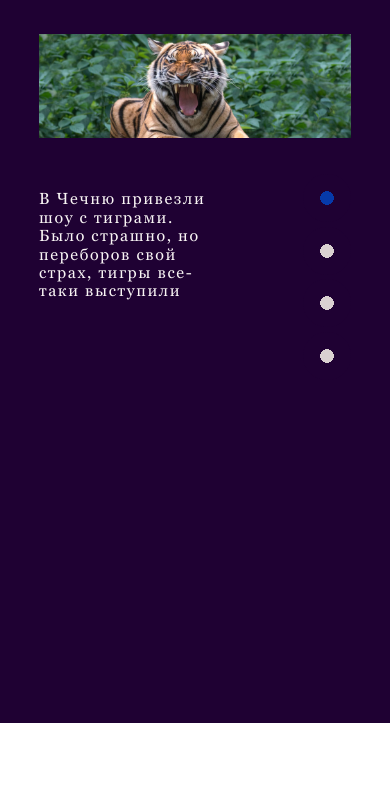
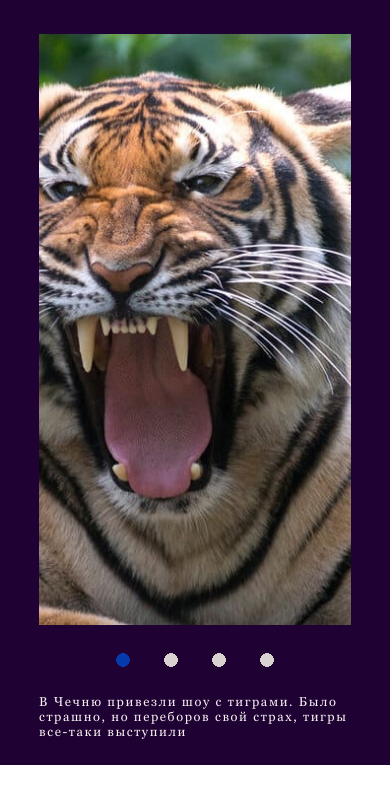
Before and after one commit to SmSka2021/cssMemSlider, a plain HTML site: page cssMemSlider/index.html in a window 390 px wide. Drawn offline with Linux system fonts and the light colour scheme.

Commit message:
feat: add adaptive Sat May 14 2022 17:15:13 GMT+0300

```diff
--- a/cssMemSlider/style.css
+++ b/cssMemSlider/style.css
@@ -41,6 +41,13 @@
   margin: 0 auto;
   background: rgb(31, 1, 51);
 }
+@media screen and (max-width: 1100px){
+  .wrapper,
+  .block,
+  .slider{
+    min-height: 87vh;
+}
+}
 @media screen and (max-width: 320px){
   .wrapper,
   .block,
@@ -80,8 +87,8 @@
   width: 100%;
   margin-top: 2rem;
 }
-@media screen and (max-width: 320px){
-  .slider_and_input{
+@media screen and (max-width: 1100px){
+.slider_and_input{
 flex-direction: column;
 justify-content: flex-start;
 margin-top: 0;
@@ -105,7 +112,7 @@ margin-top: 0;
   flex-flow: row nowrap;
   transition: all 0.5s linear;
 }
-@media screen and (max-width: 320px){
+@media screen and (max-width: 1100px){
   .wrapper_slider_Text {
     width: 100%;
   }
@@ -122,6 +129,14 @@ margin-top: 0;
   font-weight: 400;
   letter-spacing: 0.1rem;
   margin: 0;
+}
+@media screen and (max-width: 1100px){
+  .slider__txt{
+    font-size: .8rem;
+  }
+  .slider__contents_Text {
+    padding: 0;
+  }
 }
 @media screen and (max-width: 320px){
   .slider__txt{
@@ -164,7 +179,7 @@ margin-top: 0;
   transition: all .2s linear;
   overflow: visible;
 }
-@media screen and (max-width: 320px){
+@media screen and (max-width: 1100px){
   .switchers {
     width: 100%;
     display: flex;
@@ -176,9 +191,15 @@ margin-top: 0;
   .switcher {
     display: inline-block;
     cursor: pointer;
+    width: 3rem;
+    height: 3rem;
+    margin: 0;
+  }
+}
+@media screen and (max-width: 320px){
+    .switcher {
     width: 2rem;
     height: 2rem;
-    margin: 0;
   }
 }
 .slide_img {
@@ -188,7 +209,7 @@ margin-top: 0;
   transform: scale(0);
   visibility: hidden;
 }
-/* ЭТО НЕ УБИРАЕТ ЭЛЕМЕНТ ИЗ ПОТОКА, ЭТО СЛАЙДЕР- передвигаем полосу с картинками и текстом по оси Х)*/
+/* ЭТО НЕ УБИРАЕТ ЭЛЕМЕНТ ИЗ ПОТОКА, ЭТО СЛАЙДЕР с position relative- МЫ ПЕРЕДВИГАЕМ полосу с картинками и текстом по оси Х при нажатии на кнопки)*/
 #img_1:checked~#slider__inner {
   left: 0%;
 }
@@ -222,5 +243,5 @@ margin-top: 0;
 
 }
 .switcher:hover {
-  background: radial-gradient(rgb(223, 238, 8) 20%, rgb(31, 1, 51) 20%);
+  background: radial-gradient(rgb(238, 8, 115) 20%, rgb(31, 1, 51) 20%);
 }
```
